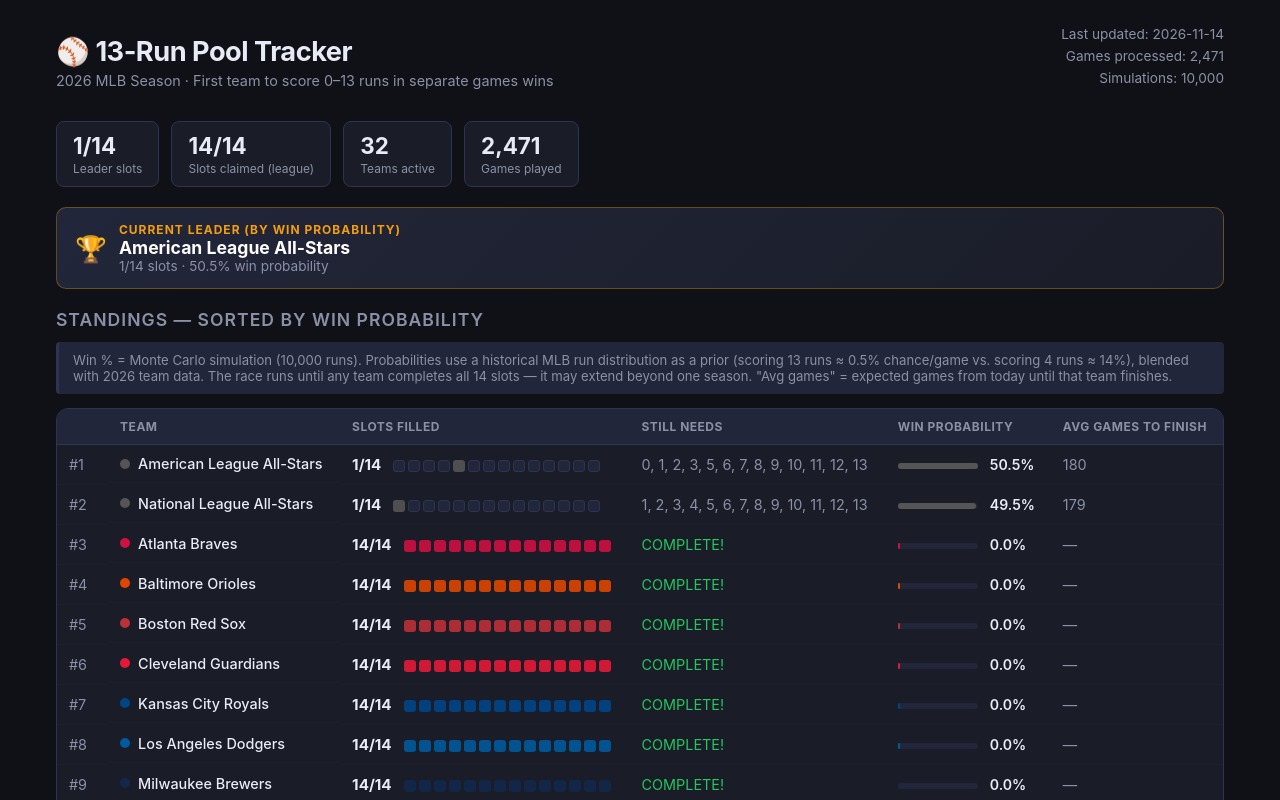
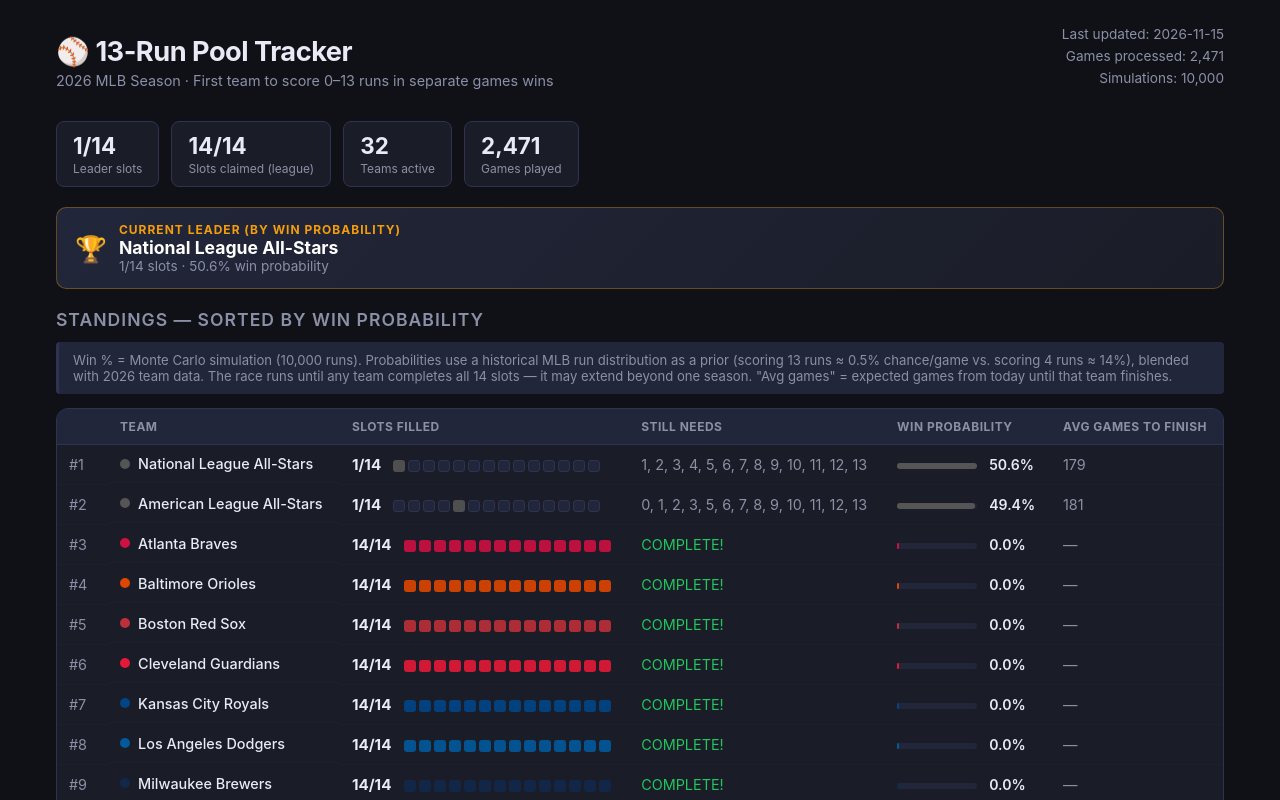
Before and after one commit to wabrams14/mlb-pool, a plain HTML site: page index.html in a window 1280 px wide. Shown: the top 800 px of the page. Drawn offline with Linux system fonts and the light colour scheme.

Commit message:
Auto-refresh: 2026-11-15 15:28 UTC

```diff
--- a/index.html
+++ b/index.html
@@ -112,7 +112,7 @@
     <div style="color:var(--muted);margin-top:4px;font-size:0.9rem;">2026 MLB Season · First team to score 0–13 runs in separate games wins</div>
   </div>
   <div class="header-meta">
-    Last updated: 2026-11-14<br>
+    Last updated: 2026-11-15<br>
     Games processed: 2,471<br>
     Simulations: 10,000
   </div>
@@ -129,8 +129,8 @@
   <div style="font-size:1.6rem">🏆</div>
   <div>
     <div class="leader-label">Current Leader (by win probability)</div>
-    <div class="leader-team" style="color:#fff">American League All-Stars</div>
-    <div class="leader-detail">1/14 slots · 50.5% win probability</div>
+    <div class="leader-team" style="color:#fff">National League All-Stars</div>
+    <div class="leader-detail">1/14 slots · 50.6% win probability</div>
   </div>
 </div>
 
@@ -160,6 +160,26 @@
           <td class="rank">#1</td>
           <td class="team-name">
             <span class="dot" style="background:#555"></span>
+            <span class="full">National League All-Stars</span>
+            <span class="abbr">NAT</span>
+          </td>
+          <td class="slots-cell">
+            <span class="slots-num">1/14</span>
+            <div class="slot-pips"><span class="pip filled" title="0 runs" style="background:#555"></span><span class="pip empty" title="1 runs — needs 10 avg games"></span><span class="pip empty" title="2 runs — needs 8 avg games"></span><span class="pip empty" title="3 runs — needs 7 avg games"></span><span class="pip empty" title="4 runs — needs 7 avg games"></span><span class="pip empty" title="5 runs — needs 8 avg games"></span><span class="pip empty" title="6 runs — needs 11 avg games"></span><span class="pip empty" title="7 runs — needs 15 avg games"></span><span class="pip empty" title="8 runs — needs 22 avg games"></span><span class="pip empty" title="9 runs — needs 33 avg games"></span><span class="pip empty" title="10 runs — needs 56 avg games"></span><span class="pip empty" title="11 runs — needs 83 avg games"></span><span class="pip empty" title="12 runs — needs 143 avg games"></span><span class="pip empty" title="13 runs — needs 200 avg games"></span></div>
+          </td>
+          <td class="missing-cell">1, 2, 3, 4, 5, 6, 7, 8, 9, 10, 11, 12, 13</td>
+          <td class="prob-cell">
+            <div class="prob-bar-wrap">
+              <div class="prob-bar" style="width:100%;background:#555"></div>
+            </div>
+            <span class="prob-num">50.6%</span>
+          </td>
+          <td class="avg-cell">179</td>
+        </tr>
+        <tr>
+          <td class="rank">#2</td>
+          <td class="team-name">
+            <span class="dot" style="background:#555"></span>
             <span class="full">American League All-Stars</span>
             <span class="abbr">AME</span>
           </td>
@@ -170,31 +190,11 @@
           <td class="missing-cell">0, 1, 2, 3, 5, 6, 7, 8, 9, 10, 11, 12, 13</td>
           <td class="prob-cell">
             <div class="prob-bar-wrap">
-              <div class="prob-bar" style="width:100%;background:#555"></div>
+              <div class="prob-bar" style="width:97%;background:#555"></div>
             </div>
-            <span class="prob-num">50.5%</span>
+            <span class="prob-num">49.4%</span>
           </td>
-          <td class="avg-cell">180</td>
-        </tr>
-        <tr>
-          <td class="rank">#2</td>
-          <td class="team-name">
-            <span class="dot" style="background:#555"></span>
-            <span class="full">National League All-Stars</span>
-            <span class="abbr">NAT</span>
-          </td>
-          <td class="slots-cell">
-            <span class="slots-num">1/14</span>
-            <div class="slot-pips"><span class="pip filled" title="0 runs" style="background:#555"></span><span class="pip empty" title="1 runs — needs 10 avg games"></span><span class="pip empty" title="2 runs — needs 8 avg games"></span><span class="pip empty" title="3 runs — needs 7 avg games"></span><span class="pip empty" title="4 runs — needs 7 avg games"></span><span class="pip empty" title="5 runs — needs 8 avg games"></span><span class="pip empty" title="6 runs — needs 11 avg games"></span><span class="pip empty" title="7 runs — needs 15 avg games"></span><span class="pip empty" title="8 runs — needs 22 avg games"></span><span class="pip empty" title="9 runs — needs 33 avg games"></span><span class="pip empty" title="10 runs — needs 56 avg games"></span><span class="pip empty" title="11 runs — needs 83 avg games"></span><span class="pip empty" title="12 runs — needs 143 avg games"></span><span class="pip empty" title="13 runs — needs 200 avg games"></span></div>
-          </td>
-          <td class="missing-cell">1, 2, 3, 4, 5, 6, 7, 8, 9, 10, 11, 12, 13</td>
-          <td class="prob-cell">
-            <div class="prob-bar-wrap">
-              <div class="prob-bar" style="width:98%;background:#555"></div>
-            </div>
-            <span class="prob-num">49.5%</span>
-          </td>
-          <td class="avg-cell">179</td>
+          <td class="avg-cell">181</td>
         </tr>
         <tr>
           <td class="rank">#3</td>
@@ -824,20 +824,20 @@
         <tr>
           <td class="grid-team">
             <span class="dot" style="background:#555"></span>
+            <span class="full">National League All-Stars</span>
+            <span class="abbr">NAT</span>
+          </td>
+          <td class="grid-total">1/14</td>
+          <td class="grid-cell claimed" style="background:#55522;border-color:#55555" title="Scored 0 runs vs New York Yankees on 2026-03-25"><span class="check" style="color:#555">✓</span></td><td class="grid-cell empty difficulty-common" title="1 runs — common (~1 in 10 games)"></td><td class="grid-cell empty difficulty-common" title="2 runs — common (~1 in 8 games)"></td><td class="grid-cell empty difficulty-common" title="3 runs — common (~1 in 7 games)"></td><td class="grid-cell empty difficulty-common" title="4 runs — common (~1 in 7 games)"></td><td class="grid-cell empty difficulty-common" title="5 runs — common (~1 in 8 games)"></td><td class="grid-cell empty difficulty-moderate" title="6 runs — moderate (~1 in 11 games)"></td><td class="grid-cell empty difficulty-moderate" title="7 runs — moderate (~1 in 15 games)"></td><td class="grid-cell empty difficulty-moderate" title="8 runs — moderate (~1 in 22 games)"></td><td class="grid-cell empty difficulty-rare" title="9 runs — rare (~1 in 33 games)"></td><td class="grid-cell empty difficulty-rare" title="10 runs — rare (~1 in 56 games)"></td><td class="grid-cell empty difficulty-rare" title="11 runs — rare (~1 in 83 games)"></td><td class="grid-cell empty difficulty-very rare" title="12 runs — very rare (~1 in 143 games)"></td><td class="grid-cell empty difficulty-very rare" title="13 runs — very rare (~1 in 200 games)"></td>
+        </tr>
+        <tr>
+          <td class="grid-team">
+            <span class="dot" style="background:#555"></span>
             <span class="full">American League All-Stars</span>
             <span class="abbr">AME</span>
           </td>
           <td class="grid-total">1/14</td>
           <td class="grid-cell empty difficulty-moderate" title="0 runs — moderate (~1 in 12 games)"></td><td class="grid-cell empty difficulty-common" title="1 runs — common (~1 in 10 games)"></td><td class="grid-cell empty difficulty-common" title="2 runs — common (~1 in 8 games)"></td><td class="grid-cell empty difficulty-common" title="3 runs — common (~1 in 7 games)"></td><td class="grid-cell claimed" style="background:#55522;border-color:#55555" title="Scored 4 runs vs Washington Nationals on 2026-03-26"><span class="check" style="color:#555">✓</span></td><td class="grid-cell empty difficulty-common" title="5 runs — common (~1 in 8 games)"></td><td class="grid-cell empty difficulty-moderate" title="6 runs — moderate (~1 in 11 games)"></td><td class="grid-cell empty difficulty-moderate" title="7 runs — moderate (~1 in 15 games)"></td><td class="grid-cell empty difficulty-moderate" title="8 runs — moderate (~1 in 22 games)"></td><td class="grid-cell empty difficulty-rare" title="9 runs — rare (~1 in 33 games)"></td><td class="grid-cell empty difficulty-rare" title="10 runs — rare (~1 in 56 games)"></td><td class="grid-cell empty difficulty-rare" title="11 runs — rare (~1 in 83 games)"></td><td class="grid-cell empty difficulty-very rare" title="12 runs — very rare (~1 in 143 games)"></td><td class="grid-cell empty difficulty-very rare" title="13 runs — very rare (~1 in 200 games)"></td>
-        </tr>
-        <tr>
-          <td class="grid-team">
-            <span class="dot" style="background:#555"></span>
-            <span class="full">National League All-Stars</span>
-            <span class="abbr">NAT</span>
-          </td>
-          <td class="grid-total">1/14</td>
-          <td class="grid-cell claimed" style="background:#55522;border-color:#55555" title="Scored 0 runs vs New York Yankees on 2026-03-25"><span class="check" style="color:#555">✓</span></td><td class="grid-cell empty difficulty-common" title="1 runs — common (~1 in 10 games)"></td><td class="grid-cell empty difficulty-common" title="2 runs — common (~1 in 8 games)"></td><td class="grid-cell empty difficulty-common" title="3 runs — common (~1 in 7 games)"></td><td class="grid-cell empty difficulty-common" title="4 runs — common (~1 in 7 games)"></td><td class="grid-cell empty difficulty-common" title="5 runs — common (~1 in 8 games)"></td><td class="grid-cell empty difficulty-moderate" title="6 runs — moderate (~1 in 11 games)"></td><td class="grid-cell empty difficulty-moderate" title="7 runs — moderate (~1 in 15 games)"></td><td class="grid-cell empty difficulty-moderate" title="8 runs — moderate (~1 in 22 games)"></td><td class="grid-cell empty difficulty-rare" title="9 runs — rare (~1 in 33 games)"></td><td class="grid-cell empty difficulty-rare" title="10 runs — rare (~1 in 56 games)"></td><td class="grid-cell empty difficulty-rare" title="11 runs — rare (~1 in 83 games)"></td><td class="grid-cell empty difficulty-very rare" title="12 runs — very rare (~1 in 143 games)"></td><td class="grid-cell empty difficulty-very rare" title="13 runs — very rare (~1 in 200 games)"></td>
         </tr>
         <tr>
           <td class="grid-team">
```
